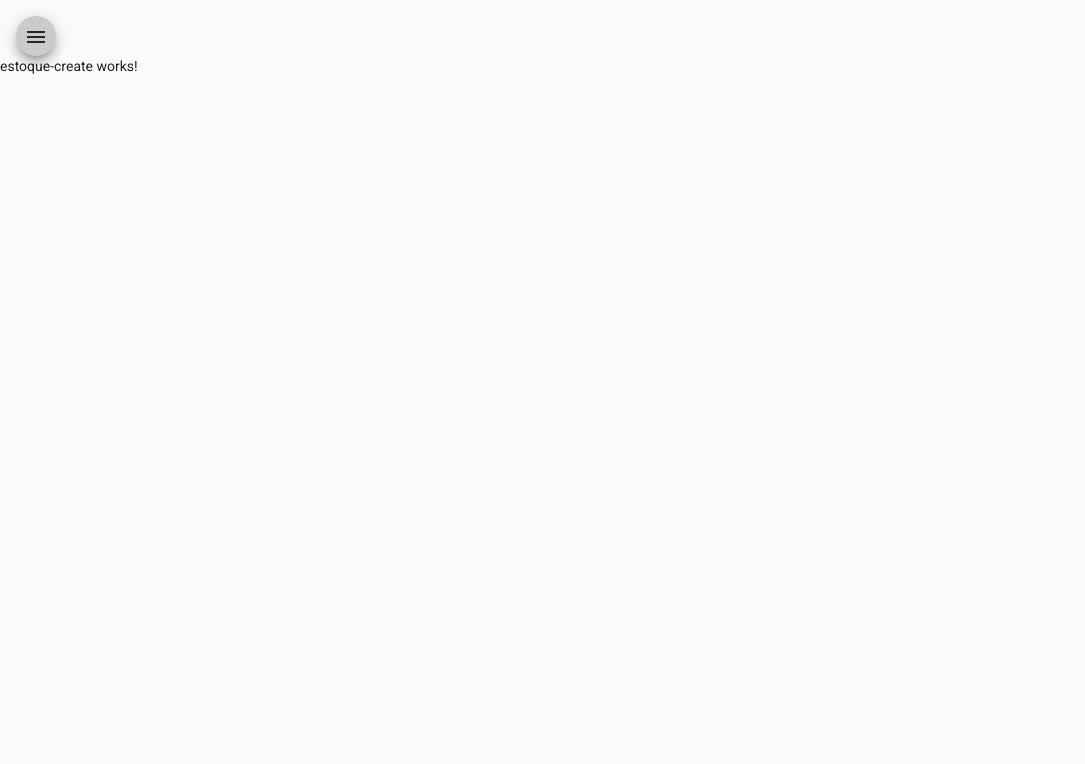
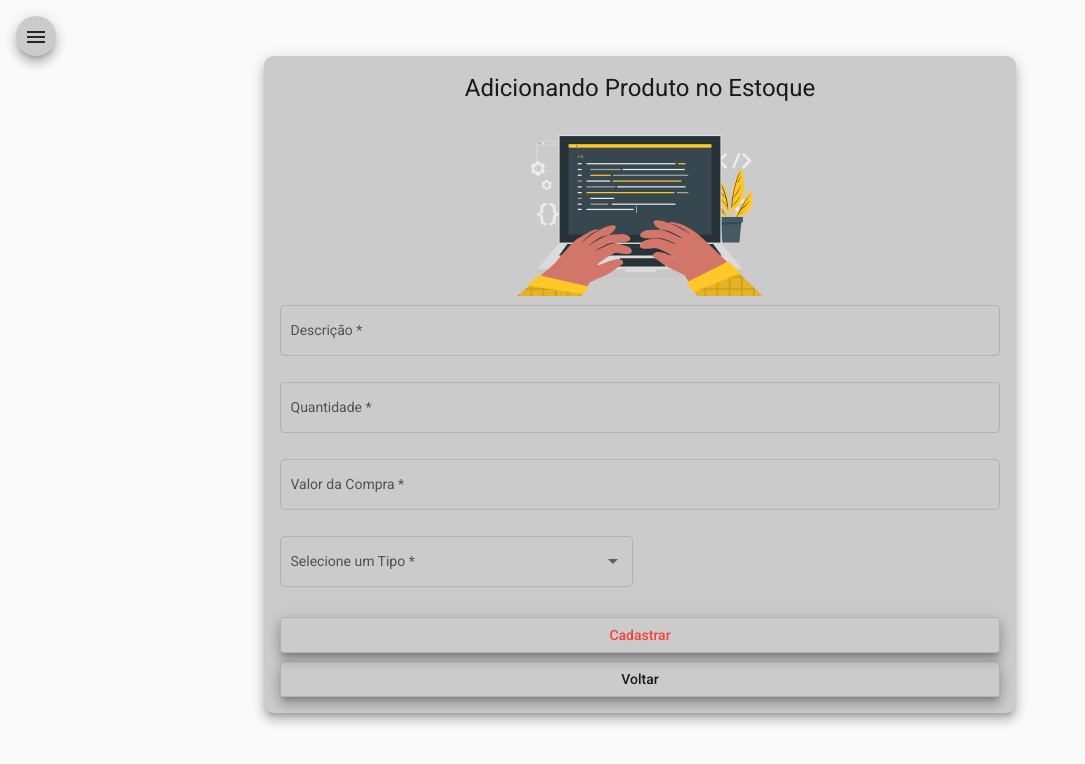
Before and after one commit to fabiooliveirajjd/Projeto-Servico-Front, an Angular app: page /estoques in a window 1280 px wide. Both pictures are taken after typing "Sample" into the empty fields and a click on the button "Adicionar Produto no Estoque". Shown: the top 764 px of the page, without its empty margins (0-1085 px from the left). Built offline with nearby package versions, Linux system fonts and the light colour scheme; no server answers.

Commit message:
Listar produtos no estoque implementado

```diff
--- a/src/app/components/estoque/estoque-create/estoque-create.component.css
+++ b/src/app/components/estoque/estoque-create/estoque-create.component.css
@@ -0,0 +1,47 @@
+.container {
+    inline-size: 45rem;
+    margin: auto;
+    background-color: rgb(203, 203, 204);
+    padding: 1rem;
+   border-radius: .6rem;
+ }
+
+ .full-width {
+    inline-size: 100%;
+ }
+
+ .fullWildth1{
+    inline-size: 100%;
+ }
+
+ h1, img, p{
+    text-align: center;
+ }
+
+ img{
+    block-size: 11rem;
+    margin: auto;
+ }
+
+ .status-prioridade {
+    display: flex;
+    justify-content: space-between;
+ }
+
+ .status-prioridade mat-form-field {
+    width: 49%;
+ }
+
+ .observacoes {
+    min-height: 3rem;
+    max-height: 10rem;
+ }
+
+ button {
+    margin-top: .5rem;
+ }
+
+ p {
+    margin-top: 3rem;
+    opacity: .5;
+ }
--- a/src/app/components/estoque/estoque-create/estoque-create.component.html
+++ b/src/app/components/estoque/estoque-create/estoque-create.component.html
@@ -1 +1,61 @@
-<p>estoque-create works!</p>
+<div class="container mat-elevation-z8">
+    <form class="form">
+
+    <h1  class="fullWildth">Adicionando Produto no Estoque</h1>
+    <img class="fullWildth1" mat-card-image src="assets/imagem/im1.svg" alt="Cadastrar cliente">
+
+
+    <mat-form-field class="full-width" appearance="outline">
+        <mat-label>Descrição</mat-label>
+        <input
+        [(ngModel)]="estoque.descricao"
+        name="descricao"
+        [formControl]="descricao" required
+        matInput
+        placeholder="Ex. Trocar bateria de notebook">
+      </mat-form-field>
+
+      <mat-form-field class="full-width" appearance="outline">
+        <mat-label>Quantidade</mat-label>
+        <input
+        [(ngModel)]="estoque.quantidade"
+        name="quantidade"
+        [formControl]="quantidade" required
+        matInput
+        placeholder="200">
+      </mat-form-field>
+
+     <mat-form-field class="full-width" appearance="outline">
+      <mat-label>Valor da Compra</mat-label>
+      <input
+      [(ngModel)]="estoque.valorCompra"
+      name="valorCompra"
+      [formControl]="valorCompra" required
+      matInput
+      placeholder="200">
+    </mat-form-field>
+
+  </form>
+
+
+
+
+  <div class="status-prioridade">
+    <mat-form-field appearance="outline">
+       <mat-label>Selecione um Tipo</mat-label>
+       <mat-select
+       [(ngModel)]="estoque.tipo"
+       name="tipo"
+       [formControl]="tipo" required >
+         <mat-option value="0">FERRAMENTA</mat-option>
+         <mat-option value="1">PECA</mat-option>
+         <mat-option value="2">OUTRO</mat-option>
+       </mat-select>
+     </mat-form-field>
+  </div>
+
+
+
+            <button (click)="create()" class="full-width  mat-elevation-z8" mat-stroked-button color="warn">Cadastrar</button>
+            <button  routerLink="../" class="full-width  mat-elevation-z8" mat-stroked-button >Voltar</button>
+    </div>
--- a/src/app/components/estoque/estoque-create/estoque-create.component.ts
+++ b/src/app/components/estoque/estoque-create/estoque-create.component.ts
@@ -1,15 +1,43 @@
 import { Component, OnInit } from '@angular/core';
-
+import { FormControl, Validators } from '@angular/forms';
+import { Router } from '@angular/router';
+import { Estoque } from 'src/app/models/estoque';
+import { EstoqueService } from 'src/app/services/estoque.service';
 @Component({
   selector: 'app-estoque-create',
   templateUrl: './estoque-create.component.html',
   styleUrls: ['./estoque-create.component.css']
 })
 export class EstoqueCreateComponent implements OnInit {
+  estoque: Estoque = {
+    idEstoque: '',
+    descricao: '',
+    quantidade: '',
+    valorCompra: '',
+    tipo: '',
+  }
 
-  constructor() { }
+  descricao: FormControl = new FormControl(null, Validators.minLength(3));
+  quantidade: FormControl = new FormControl(null, Validators.required);
+  valorCompra: FormControl = new FormControl(null, Validators.email);
+  tipo: FormControl = new FormControl(null, Validators.minLength(3));
+
+  constructor(
+    private service: EstoqueService,
+    private router: Router,
+  ) { }
 
   ngOnInit(): void {
   }
 
-}
+  validaCampos(): boolean {
+    return this.descricao.valid && this.quantidade.valid
+     && this.valorCompra.valid && this.tipo.valid
+  }
+
+  create(): void {
+    this.service.create(this.estoque).subscribe(() =>{
+    this.router.navigate(['/estoques'])
+    })
+    }
+  }
--- a/src/app/components/estoque/estoque-list/estoque-list.component.html
+++ b/src/app/components/estoque/estoque-list/estoque-list.component.html
@@ -1,7 +1,7 @@
 
 <div class="container">
 
-    <h1 >LISTA DE  Estoque</h1>
+    <h1 >Lista de Produtos do Estoque</h1>
 
     <button routerLink="create" class="mat-elevation-z8 " mat-stroked-button >Adicionar Produto no Estoque</button>
 
--- a/src/app/components/tecnico/tecnico-create/tecnico-create.component.ts
+++ b/src/app/components/tecnico/tecnico-create/tecnico-create.component.ts
@@ -1,6 +1,6 @@
-import { Router } from '@angular/router';
 import { Component, OnInit } from '@angular/core';
 import { FormControl, Validators } from '@angular/forms';
+import { Router } from '@angular/router';
 import { Tecnico } from 'src/app/models/tecnico';
 import { TecnicoService } from 'src/app/services/tecnico.service';
 
--- a/src/app/models/chamado.ts
+++ b/src/app/models/chamado.ts
@@ -1,5 +1,3 @@
-import { Tecnico } from './tecnico';
-import { Cliente } from './cliente';
 export interface Chamado{
     idChamado?: any;
     prioridade?: any;
```
